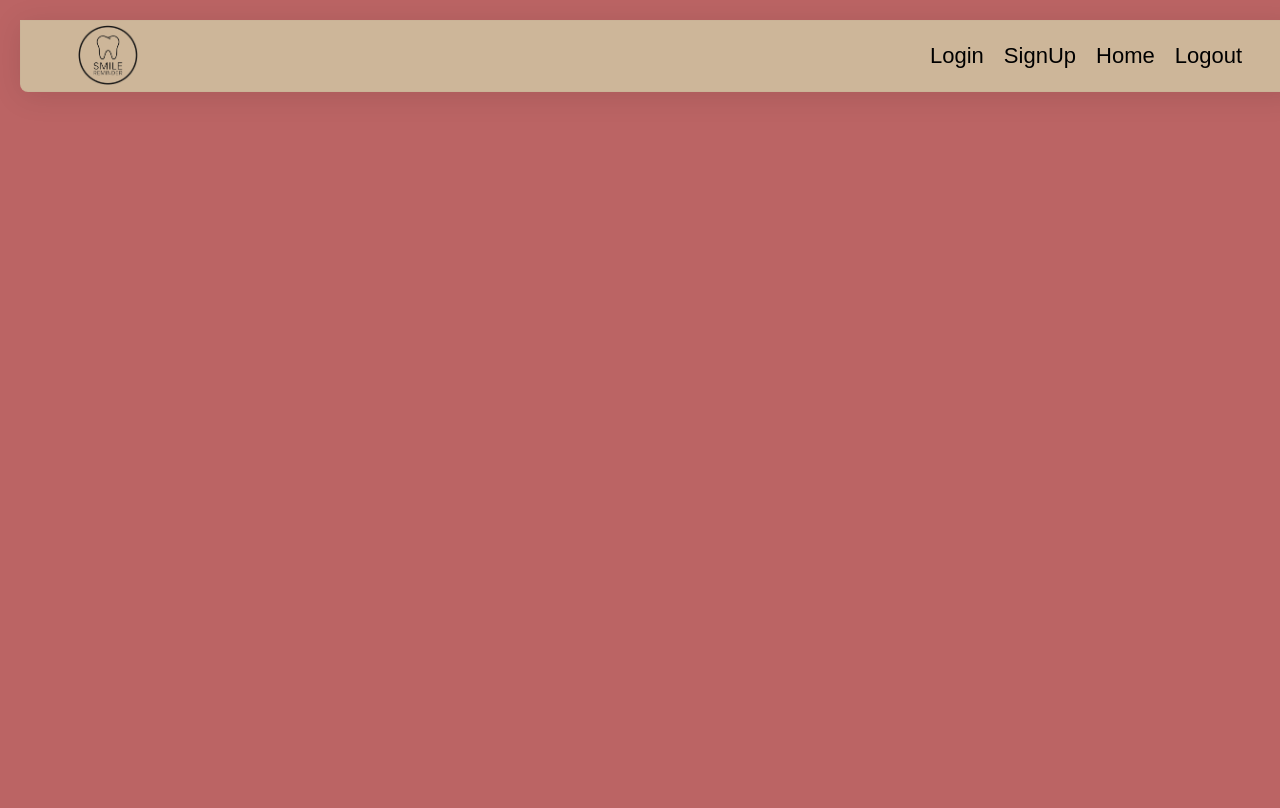
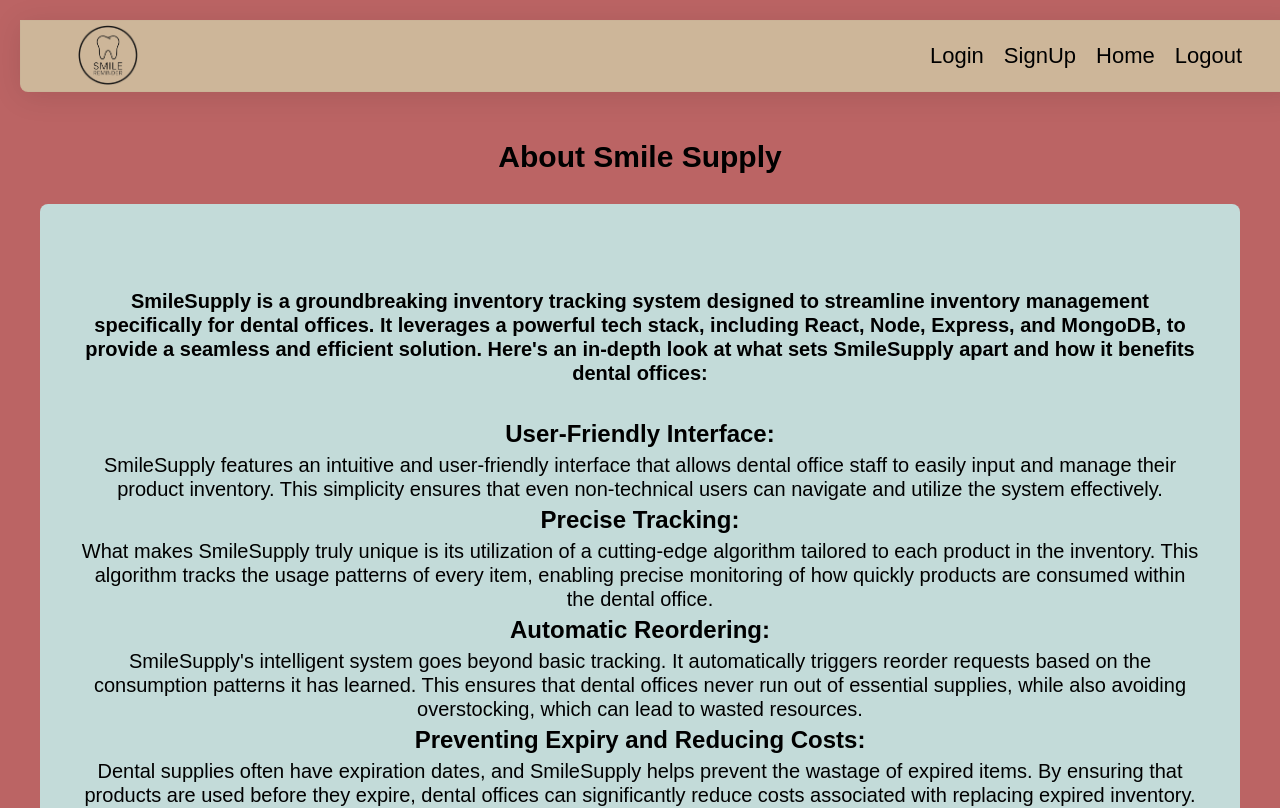
Before and after one commit to svizzusi/smile-reminder-fe, a React (Vite) app: page /about-page in a window 1280 px wide. Shown: the top 808 px of the page. Built offline with nearby package versions, Linux system fonts and the light colour scheme.

Commit message:
Added About Page

```diff
--- a/src/views/AboutPage.jsx
+++ b/src/views/AboutPage.jsx
@@ -1,6 +1,10 @@
+import About from "../components/about/About";
+
 const AboutPage = () => {
   return (
-    <></>
+    <>
+      <About />
+    </>
   )
 };
 
```
